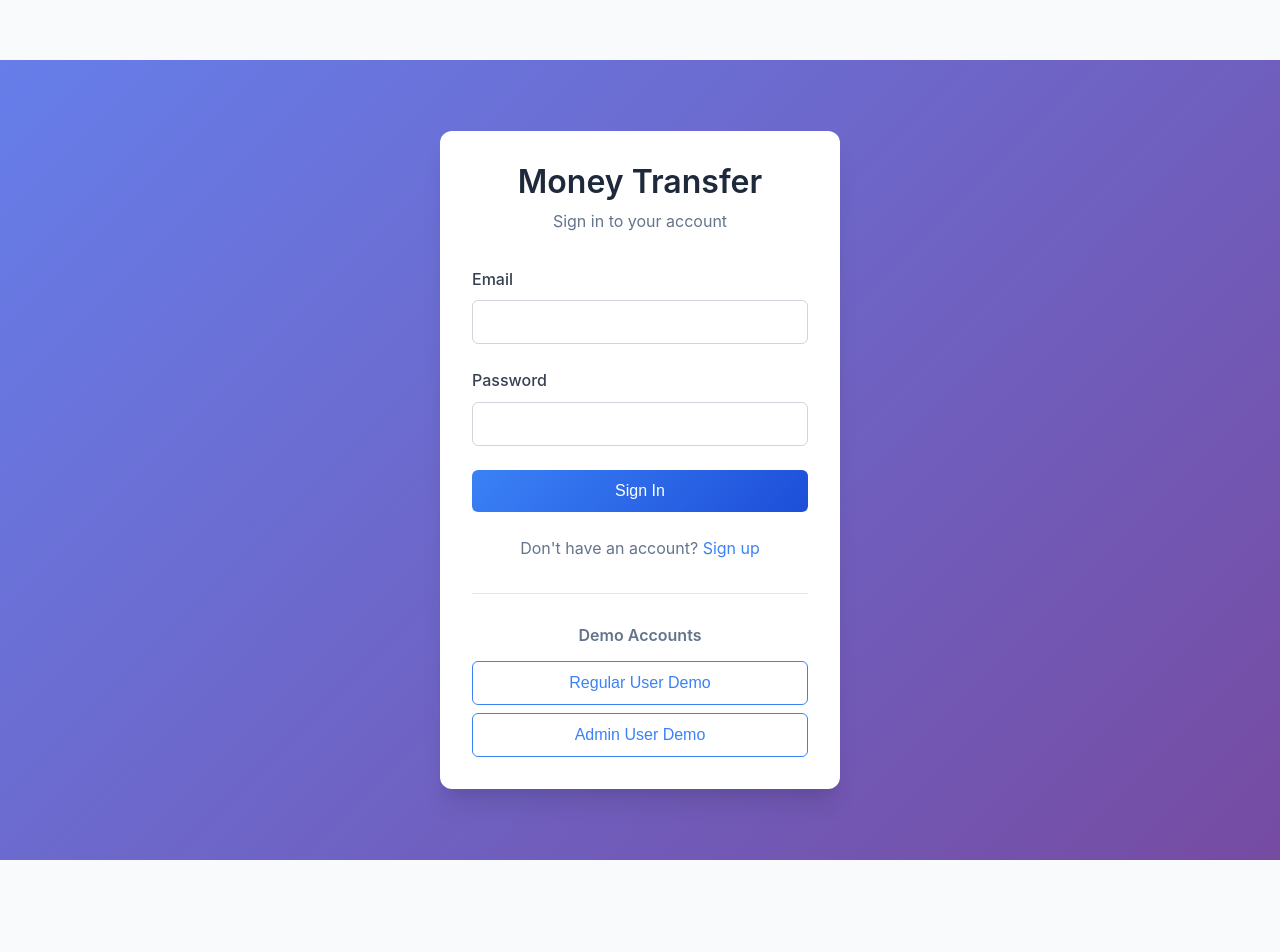
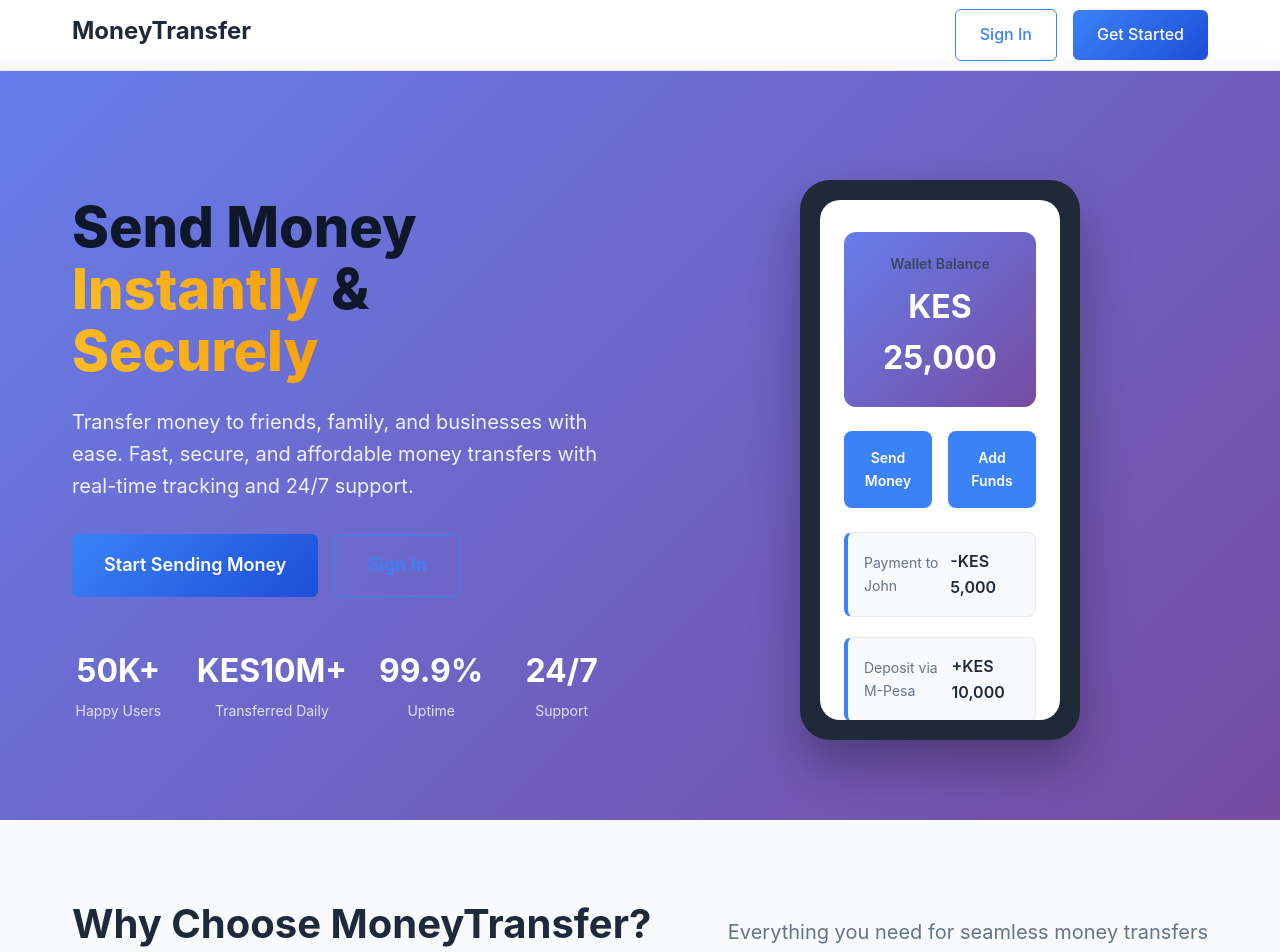
Before and after one commit to Nick-Nyler/money-transfer, a React (Vite) app in the folder frontend/: page / in a window 1280 px wide. Before the commit this address led to /login. Shown: the top 952 px of the page. Before the commit the page ends 860 px from the top, so only its background shows below. Built offline with nearby package versions, Linux system fonts and the light colour scheme.

Commit message:
added landing page

```diff
--- a/frontend/src/App.css
+++ b/frontend/src/App.css
@@ -1714,3 +1714,598 @@
     animation: none;
   }
 }
+
+/* Landing Page Styles */
+.landing-page {
+  min-height: 100vh;
+  background: #ffffff;
+}
+
+/* Landing Navigation */
+.landing-nav {
+  background: rgba(255, 255, 255, 0.95);
+  backdrop-filter: blur(10px);
+  border-bottom: 1px solid #e5e7eb;
+  position: fixed;
+  top: 0;
+  left: 0;
+  right: 0;
+  z-index: 1000;
+}
+
+.landing-nav .nav-container {
+  max-width: 1200px;
+  margin: 0 auto;
+  padding: 0 2rem;
+  display: flex;
+  align-items: center;
+  justify-content: space-between;
+  height: 70px;
+}
+
+.landing-nav .nav-brand h2 {
+  color: #1e293b;
+  font-size: 1.5rem;
+  font-weight: 700;
+}
+
+.nav-actions {
+  display: flex;
+  gap: 1rem;
+  align-items: center;
+}
+
+/* Hero Section */
+.hero-section {
+  padding: 120px 0 80px;
+  background: linear-gradient(135deg, #667eea 0%, #764ba2 100%);
+  color: white;
+  overflow: hidden;
+}
+
+.hero-container {
+  max-width: 1200px;
+  margin: 0 auto;
+  padding: 0 2rem;
+  display: grid;
+  grid-template-columns: 1fr 1fr;
+  gap: 4rem;
+  align-items: center;
+}
+
+.hero-title {
+  font-size: 3.5rem;
+  font-weight: 800;
+  line-height: 1.1;
+  margin-bottom: 1.5rem;
+}
+
+.highlight {
+  background: linear-gradient(45deg, #fbbf24, #f59e0b);
+  -webkit-background-clip: text;
+  -webkit-text-fill-color: transparent;
+  background-clip: text;
+}
+
+.hero-description {
+  font-size: 1.25rem;
+  line-height: 1.6;
+  margin-bottom: 2rem;
+  opacity: 0.9;
+}
+
+.hero-actions {
+  display: flex;
+  gap: 1rem;
+  margin-bottom: 3rem;
+}
+
+.btn-large {
+  padding: 1rem 2rem;
+  font-size: 1.125rem;
+  font-weight: 600;
+}
+
+.hero-stats {
+  display: grid;
+  grid-template-columns: repeat(4, 1fr);
+  gap: 2rem;
+}
+
+.stat-item {
+  text-align: center;
+}
+
+.stat-number {
+  font-size: 2rem;
+  font-weight: 700;
+  margin-bottom: 0.25rem;
+}
+
+.stat-label {
+  font-size: 0.875rem;
+  opacity: 0.8;
+}
+
+/* Phone Mockup */
+.hero-visual {
+  display: flex;
+  justify-content: center;
+  align-items: center;
+}
+
+.phone-mockup {
+  width: 280px;
+  height: 560px;
+  background: #1f2937;
+  border-radius: 30px;
+  padding: 20px;
+  box-shadow: 0 25px 50px rgba(0, 0, 0, 0.3);
+  position: relative;
+}
+
+.phone-screen {
+  width: 100%;
+  height: 100%;
+  background: #ffffff;
+  border-radius: 20px;
+  overflow: hidden;
+  position: relative;
+}
+
+.app-preview {
+  padding: 2rem 1.5rem;
+  height: 100%;
+  display: flex;
+  flex-direction: column;
+  gap: 1.5rem;
+}
+
+.wallet-preview {
+  background: linear-gradient(135deg, #667eea 0%, #764ba2 100%);
+  color: white;
+  padding: 1.5rem;
+  border-radius: 12px;
+  text-align: center;
+}
+
+.wallet-preview h3 {
+  font-size: 0.875rem;
+  margin-bottom: 0.5rem;
+  opacity: 0.9;
+}
+
+.balance {
+  font-size: 2rem;
+  font-weight: 700;
+}
+
+.actions-preview {
+  display: grid;
+  grid-template-columns: 1fr 1fr;
+  gap: 1rem;
+}
+
+.action-btn {
+  background: #3b82f6;
+  color: white;
+  padding: 1rem;
+  border-radius: 8px;
+  text-align: center;
+  font-weight: 600;
+  font-size: 0.875rem;
+}
+
+.transactions-preview {
+  flex: 1;
+  display: flex;
+  flex-direction: column;
+  gap: 0.75rem;
+}
+
+.transaction-item {
+  background: #f8fafc;
+  padding: 1rem;
+  border-radius: 8px;
+  border-left: 4px solid #3b82f6;
+}
+
+.transaction-info {
+  display: flex;
+  justify-content: space-between;
+  align-items: center;
+}
+
+.transaction-info div:first-child {
+  font-size: 0.875rem;
+  color: #64748b;
+}
+
+.amount {
+  font-weight: 600;
+  color: #1e293b;
+}
+
+/* Section Styles */
+.section-container {
+  max-width: 1200px;
+  margin: 0 auto;
+  padding: 0 2rem;
+}
+
+.section-header {
+  text-align: center;
+  margin-bottom: 4rem;
+}
+
+.section-header h2 {
+  font-size: 2.5rem;
+  font-weight: 700;
+  color: #1e293b;
+  margin-bottom: 1rem;
+}
+
+.section-header p {
+  font-size: 1.25rem;
+  color: #64748b;
+  margin-bottom: 0;
+}
+
+/* Features Section */
+.features-section {
+  padding: 80px 0;
+  background: #f8fafc;
+}
+
+.features-grid {
+  display: grid;
+  grid-template-columns: repeat(auto-fit, minmax(300px, 1fr));
+  gap: 2rem;
+}
+
+.feature-card {
+  background: white;
+  padding: 2rem;
+  border-radius: 12px;
+  text-align: center;
+  box-shadow: 0 4px 6px rgba(0, 0, 0, 0.05);
+  transition: transform 0.2s, box-shadow 0.2s;
+}
+
+.feature-card:hover {
+  transform: translateY(-4px);
+  box-shadow: 0 10px 25px rgba(0, 0, 0, 0.1);
+}
+
+.feature-icon {
+  font-size: 3rem;
+  margin-bottom: 1rem;
+}
+
+.feature-card h3 {
+  font-size: 1.25rem;
+  font-weight: 600;
+  color: #1e293b;
+  margin-bottom: 1rem;
+}
+
+.feature-card p {
+  color: #64748b;
+  line-height: 1.6;
+  margin-bottom: 0;
+}
+
+/* How It Works Section */
+.how-it-works-section {
+  padding: 80px 0;
+  background: white;
+}
+
+.steps-container {
+  display: grid;
+  grid-template-columns: repeat(auto-fit, minmax(300px, 1fr));
+  gap: 3rem;
+}
+
+.step {
+  text-align: center;
+  position: relative;
+}
+
+.step-number {
+  width: 60px;
+  height: 60px;
+  background: linear-gradient(135deg, #3b82f6 0%, #1d4ed8 100%);
+  color: white;
+  border-radius: 50%;
+  display: flex;
+  align-items: center;
+  justify-content: center;
+  font-size: 1.5rem;
+  font-weight: 700;
+  margin: 0 auto 1.5rem;
+}
+
+.step-content h3 {
+  font-size: 1.25rem;
+  font-weight: 600;
+  color: #1e293b;
+  margin-bottom: 1rem;
+}
+
+.step-content p {
+  color: #64748b;
+  line-height: 1.6;
+  margin-bottom: 0;
+}
+
+/* Testimonials Section */
+.testimonials-section {
+  padding: 80px 0;
+  background: #f8fafc;
+}
+
+.testimonials-grid {
+  display: grid;
+  grid-template-columns: repeat(auto-fit, minmax(300px, 1fr));
+  gap: 2rem;
+}
+
+.testimonial-card {
+  background: white;
+  padding: 2rem;
+  border-radius: 12px;
+  box-shadow: 0 4px 6px rgba(0, 0, 0, 0.05);
+}
+
+.testimonial-content {
+  margin-bottom: 1.5rem;
+}
+
+.testimonial-content p {
+  font-style: italic;
+  color: #374151;
+  line-height: 1.6;
+  margin-bottom: 0;
+}
+
+.testimonial-author {
+  display: flex;
+  align-items: center;
+  gap: 1rem;
+}
+
+.author-avatar {
+  width: 50px;
+  height: 50px;
+  background: linear-gradient(135deg, #3b82f6 0%, #1d4ed8 100%);
+  color: white;
+  border-radius: 50%;
+  display: flex;
+  align-items: center;
+  justify-content: center;
+  font-weight: 600;
+  font-size: 1.25rem;
+}
+
+.author-name {
+  font-weight: 600;
+  color: #1e293b;
+  margin-bottom: 0.25rem;
+}
+
+.author-role {
+  font-size: 0.875rem;
+  color: #64748b;
+}
+
+/* CTA Section */
+.cta-section {
+  padding: 80px 0;
+  background: linear-gradient(135deg, #667eea 0%, #764ba2 100%);
+  color: white;
+  text-align: center;
+}
+
+.cta-content h2 {
+  font-size: 2.5rem;
+  font-weight: 700;
+  margin-bottom: 1rem;
+}
+
+.cta-content p {
+  font-size: 1.25rem;
+  margin-bottom: 2rem;
+  opacity: 0.9;
+}
+
+.cta-actions {
+  display: flex;
+  gap: 1rem;
+  justify-content: center;
+}
+
+/* Footer */
+.landing-footer {
+  background: #1e293b;
+  color: white;
+  padding: 60px 0 20px;
+}
+
+.footer-container {
+  max-width: 1200px;
+  margin: 0 auto;
+  padding: 0 2rem;
+}
+
+.footer-content {
+  display: grid;
+  grid-template-columns: 2fr 1fr 1fr 1fr;
+  gap: 3rem;
+  margin-bottom: 3rem;
+}
+
+.footer-section h3 {
+  font-size: 1.25rem;
+  font-weight: 700;
+  margin-bottom: 1rem;
+}
+
+.footer-section h4 {
+  font-size: 1rem;
+  font-weight: 600;
+  margin-bottom: 1rem;
+  color: #e2e8f0;
+}
+
+.footer-section p {
+  color: #94a3b8;
+  line-height: 1.6;
+  margin-bottom: 0;
+}
+
+.footer-section ul {
+  list-style: none;
+  padding: 0;
+  margin: 0;
+}
+
+.footer-section ul li {
+  margin-bottom: 0.5rem;
+}
+
+.footer-section ul li a {
+  color: #94a3b8;
+  text-decoration: none;
+  transition: color 0.2s;
+}
+
+.footer-section ul li a:hover {
+  color: white;
+}
+
+.footer-bottom {
+  border-top: 1px solid #334155;
+  padding-top: 2rem;
+  display: flex;
+  justify-content: space-between;
+  align-items: center;
+}
+
+.footer-bottom p {
+  color: #94a3b8;
+  margin-bottom: 0;
+}
+
+.footer-links {
+  display: flex;
+  gap: 2rem;
+}
+
+.footer-links a {
+  color: #94a3b8;
+  text-decoration: none;
+  transition: color 0.2s;
+}
+
+.footer-links a:hover {
+  color: white;
+}
+
+/* Responsive Design for Landing Page */
+@media (max-width: 768px) {
+  .hero-container {
+    grid-template-columns: 1fr;
+    gap: 2rem;
+    text-align: center;
+  }
+
+  .hero-title {
+    font-size: 2.5rem;
+  }
+
+  .hero-stats {
+    grid-template-columns: repeat(2, 1fr);
+  }
+
+  .phone-mockup {
+    width: 240px;
+    height: 480px;
+  }
+
+  .hero-actions {
+    flex-direction: column;
+    align-items: center;
+  }
+
+  .cta-actions {
+    flex-direction: column;
+    align-items: center;
+  }
+
+  .footer-content {
+    grid-template-columns: 1fr;
+    gap: 2rem;
+  }
+
+  .footer-bottom {
+    flex-direction: column;
+    gap: 1rem;
+    text-align: center;
+  }
+
+  .footer-links {
+    justify-content: center;
+  }
+
+  .nav-actions {
+    gap: 0.5rem;
+  }
+
+  .section-header h2 {
+    font-size: 2rem;
+  }
+
+  .cta-content h2 {
+    font-size: 2rem;
+  }
+}
+
+@media (max-width: 480px) {
+  .landing-nav .nav-container {
+    padding: 0 1rem;
+  }
+
+  .section-container {
+    padding: 0 1rem;
+  }
+
+  .hero-container {
+    padding: 0 1rem;
+  }
+
+  .footer-container {
+    padding: 0 1rem;
+  }
+
+  .hero-title {
+    font-size: 2rem;
+  }
+
+  .hero-description {
+    font-size: 1rem;
+  }
+
+  .phone-mockup {
+    width: 200px;
+    height: 400px;
+  }
+
+  .app-preview {
+    padding: 1rem;
+  }
+
+  .balance {
+    font-size: 1.5rem;
+  }
+}
--- a/frontend/src/App.jsx
+++ b/frontend/src/App.jsx
@@ -3,6 +3,7 @@
 import { useEffect } from "react"
 import { BrowserRouter as Router, Routes, Route, Navigate } from "react-router-dom"
 import { useDispatch, useSelector } from "react-redux"
+import LandingPage from "./components/LandingPage"
 import Login from "./components/Login"
 import Register from "./components/Register"
 import Dashboard from "./components/Dashboard"
@@ -45,6 +46,7 @@ function App() {
         {isAuthenticated && <Navigation />}
         <div className="content-container">
           <Routes>
+            <Route path="/" element={!isAuthenticated ? <LandingPage /> : <Navigate to="/dashboard" />} />
             <Route path="/login" element={!isAuthenticated ? <Login /> : <Navigate to="/dashboard" />} />
             <Route path="/register" element={!isAuthenticated ? <Register /> : <Navigate to="/dashboard" />} />
 
@@ -129,7 +131,6 @@ function App() {
               }
             />
 
-            <Route path="/" element={<Navigate to={isAuthenticated ? "/dashboard" : "/login"} />} />
             <Route path="*" element={<Navigate to="/" />} />
           </Routes>
         </div>
--- a/frontend/src/components/LandingPage.jsx
+++ b/frontend/src/components/LandingPage.jsx
@@ -59,7 +59,7 @@ const LandingPage = () => {
 
   const stats = [
     { number: "50K+", label: "Happy Users" },
-    { number: "₹10M+", label: "Transferred Daily" },
+    { number: "KES10M+", label: "Transferred Daily" },
     { number: "99.9%", label: "Uptime" },
     { number: "24/7", label: "Support" },
   ]
```
